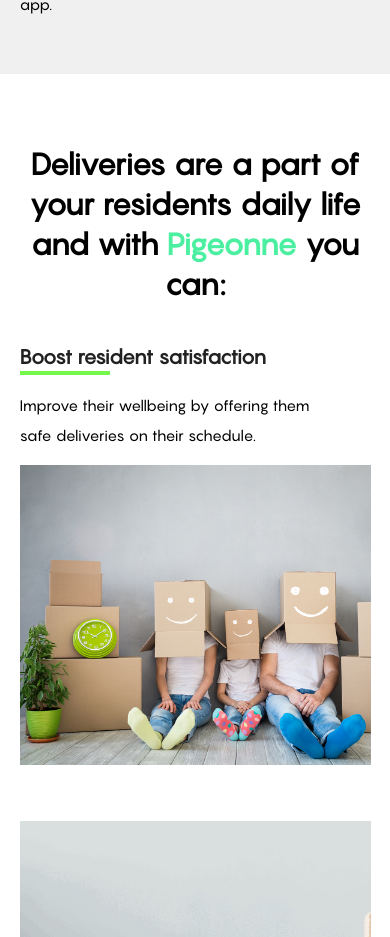
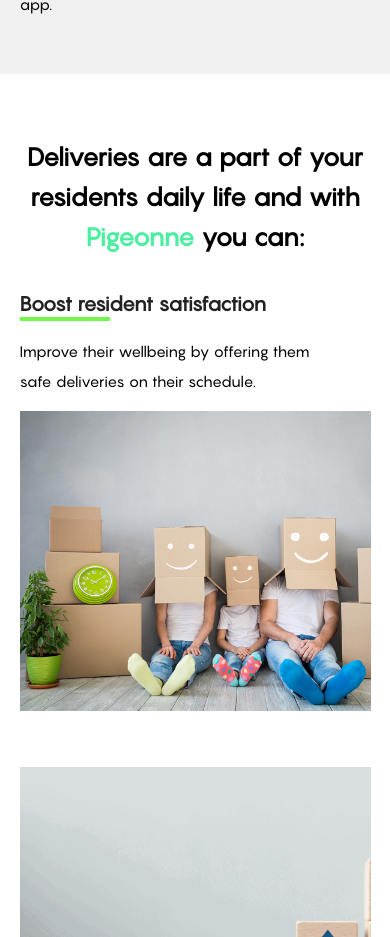
Before and after one commit to Alimisamuel/Pigeonne, a React (Create React App) app: page / in a window 390 px wide. Shown: the part 1533-2470 px from the top of the page. Built offline with nearby package versions, Linux system fonts and the light colour scheme.

Commit message:
h4 changed

```diff
--- a/src/styles/index.css
+++ b/src/styles/index.css
@@ -158,7 +158,7 @@
         line-height: 30px;
     }
     .service h4{
-        font-size: 30px !important;
+        font-size: 25px !important;
         line-height: 40px;
     }
     .boost{
```
